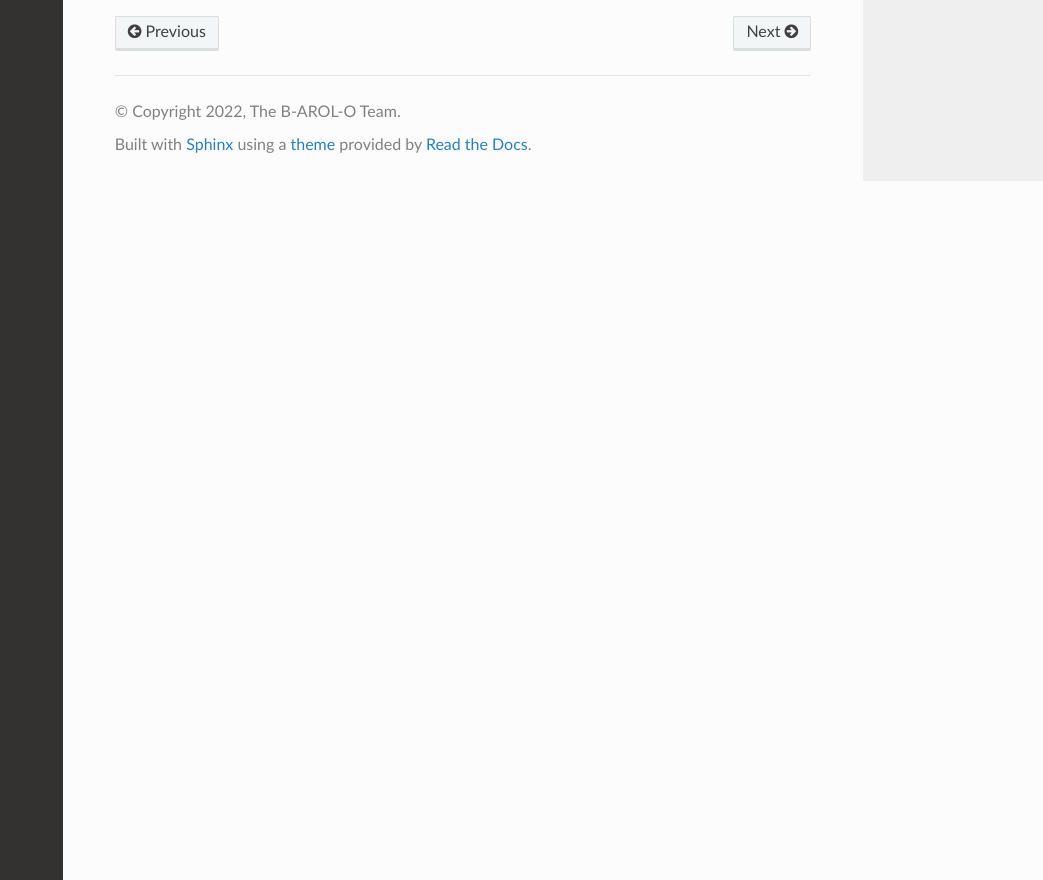
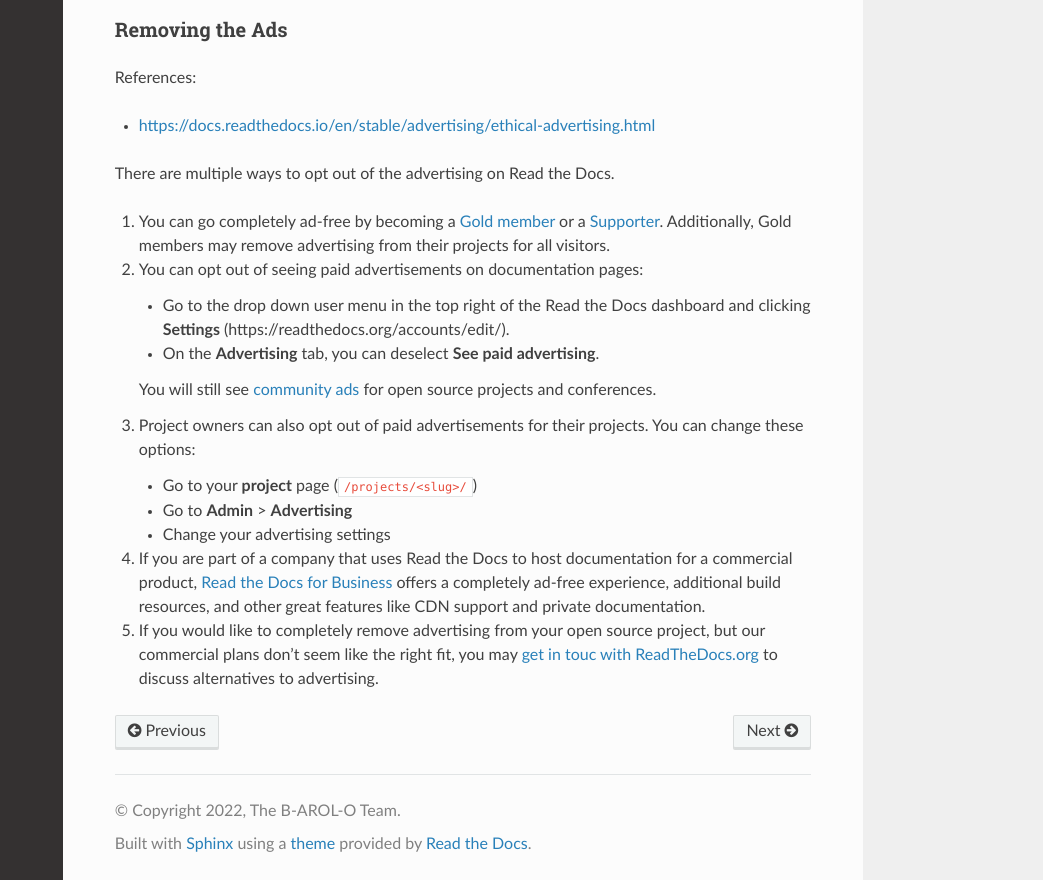
Before and after one commit to B-AROL-O/ARNEIS, a Sphinx documentation site: the page built from docs/howto/howto-configure-arneis-readthedocs-io.md, in a window 1280 px wide and 1400 px high, scrolled down 7132 px. Shown: the part 520-1400 px from the top of the window, without its empty margins (237-1280 px from the left). Built offline with Sphinx 7.4.7 and the Read the Docs theme 2.0.0, drawn with Linux system fonts in a browser that asks for light colours.

Commit message:
howto-configure-arneis-readthedocs-io: Add section: Removing the Ads
Signed-off-by: Macario Gianpaolo <gmacario@gmail.com>

```diff
--- a/docs/howto/howto-configure-arneis-readthedocs-io.md
+++ b/docs/howto/howto-configure-arneis-readthedocs-io.md
@@ -228,4 +228,33 @@
 
    <img width="730" alt="Schermata 2022-01-25 alle 18 52 38" src="https://user-images.githubusercontent.com/25162080/151031987-2e64c678-0638-43a9-90c0-f965b2ede3c4.png">
 
+### Removing the Ads
+
+<!-- (2022-01-27 07:35 CET) -->
+
+References:
+
+* <https://docs.readthedocs.io/en/stable/advertising/ethical-advertising.html>
+
+There are multiple ways to opt out of the advertising on Read the Docs.
+
+1. You can go completely ad-free by becoming a [Gold member](https://readthedocs.org/accounts/gold/) or a [Supporter](https://readthedocs.org/sustainability/#donations).
+   Additionally, Gold members may remove advertising from their projects for all visitors.
+
+2. You can opt out of seeing paid advertisements on documentation pages:
+   * Go to the drop down user menu in the top right of the Read the Docs dashboard and clicking **Settings** (https://readthedocs.org/accounts/edit/).
+   * On the **Advertising** tab, you can deselect **See paid advertising**.
+
+   You will still see [community ads](https://docs.readthedocs.io/en/stable/advertising/ethical-advertising.html#community-ads) for open source projects and conferences.
+
+3. Project owners can also opt out of paid advertisements for their projects.
+   You can change these options:
+   * Go to your **project** page (`/projects/<slug>/`)
+   * Go to **Admin** > **Advertising**
+   * Change your advertising settings
+
+4. If you are part of a company that uses Read the Docs to host documentation for a commercial product, [Read the Docs for Business](https://docs.readthedocs.io/en/stable/commercial/index.html) offers a completely ad-free experience, additional build resources, and other great features like CDN support and private documentation.
+
+5. If you would like to completely remove advertising from your open source project, but our commercial plans don’t seem like the right fit, you may [get in touc with ReadTheDocs.org](mailto:ads@readthedocs.org) to discuss alternatives to advertising.
+
 <!-- EOF -->
```
